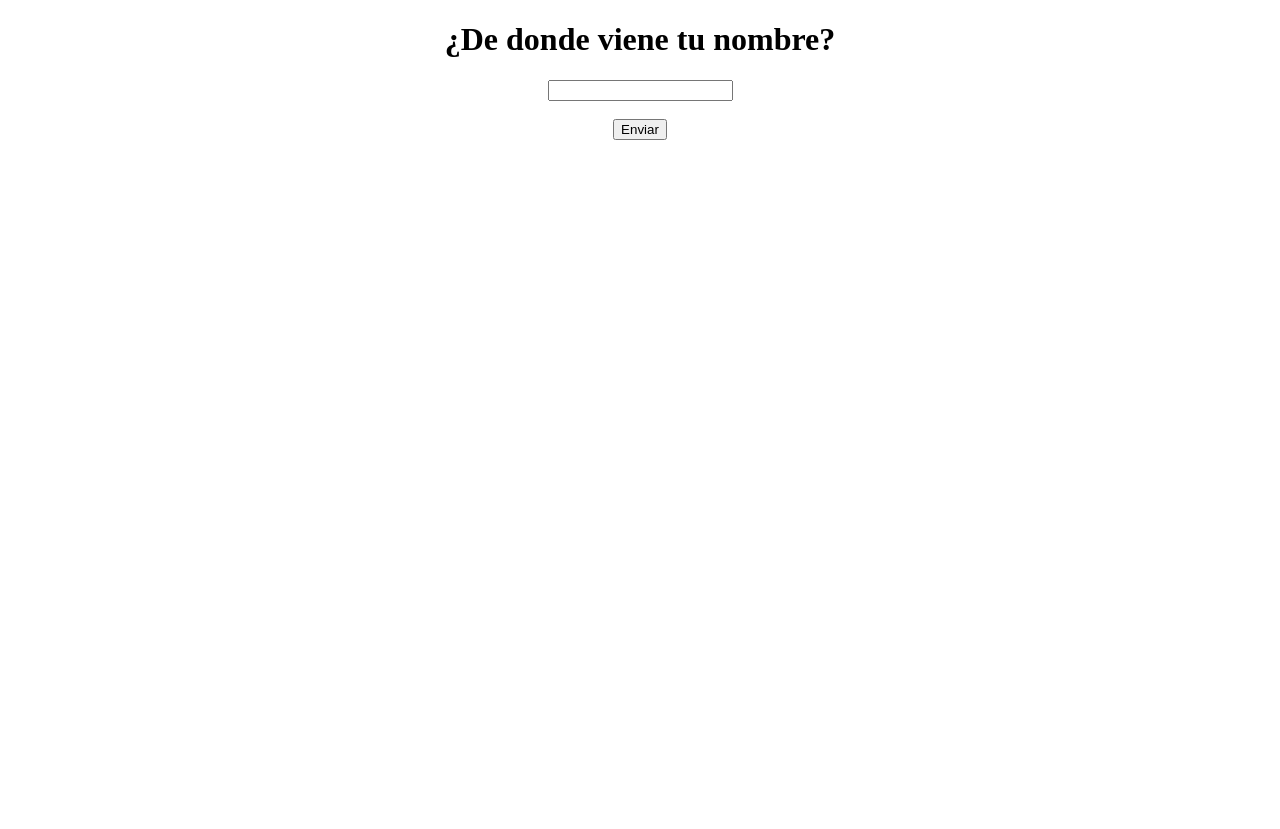
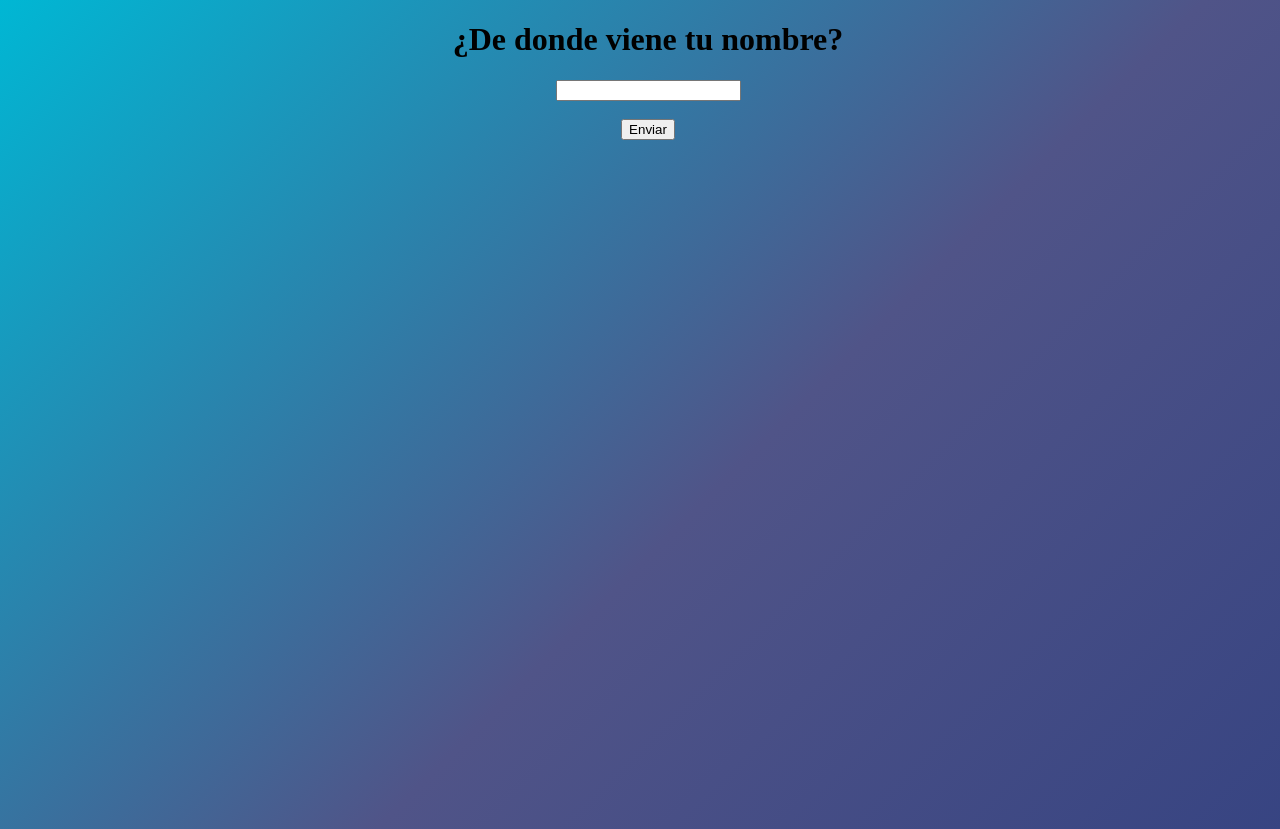
Before and after one commit to OscarVarelaDev/APIRESTNAME, a plain HTML site: page index.html in a window 1280 px wide. Before the commit the page ends 800 px from the top, so only its background shows below. Drawn offline with Linux system fonts and the light colour scheme.

Commit message:
Update index.html

```diff
--- a/index.html
+++ b/index.html
@@ -4,7 +4,9 @@
     <meta charset="UTF-8">
     <meta http-equiv="X-UA-Compatible" content="IE=edge">
     <meta name="viewport" content="width=device-width, initial-scale=1.0">
-    <title>Document</title>
+    <link rel="stylesheet" href="style.css">
+    <title>Consumo de ApiRest</title>
+
 </head>
 <body style="text-align: center;">
 
```
